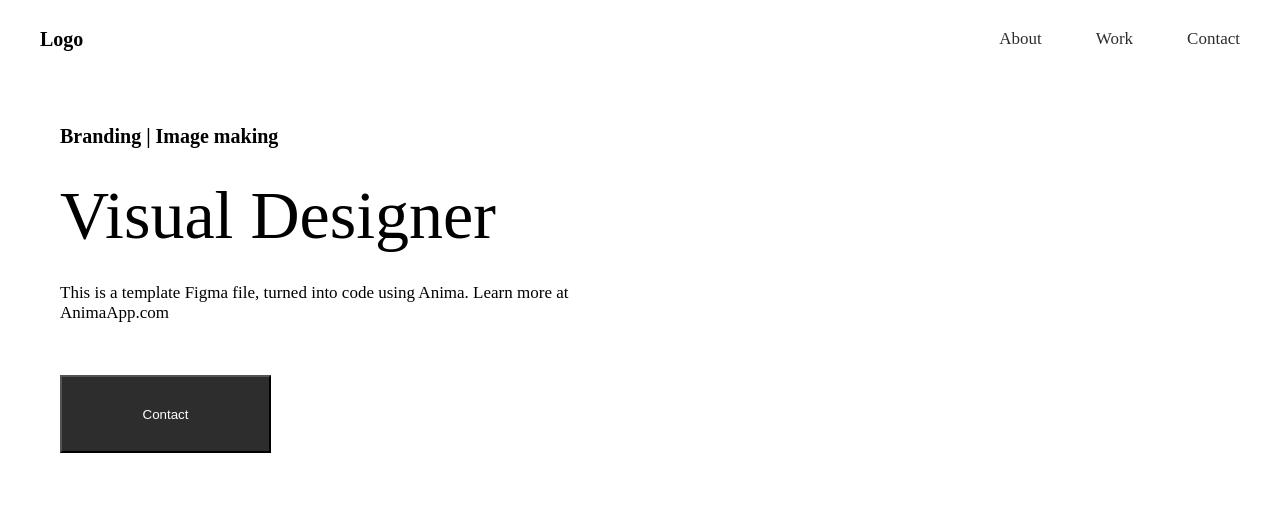
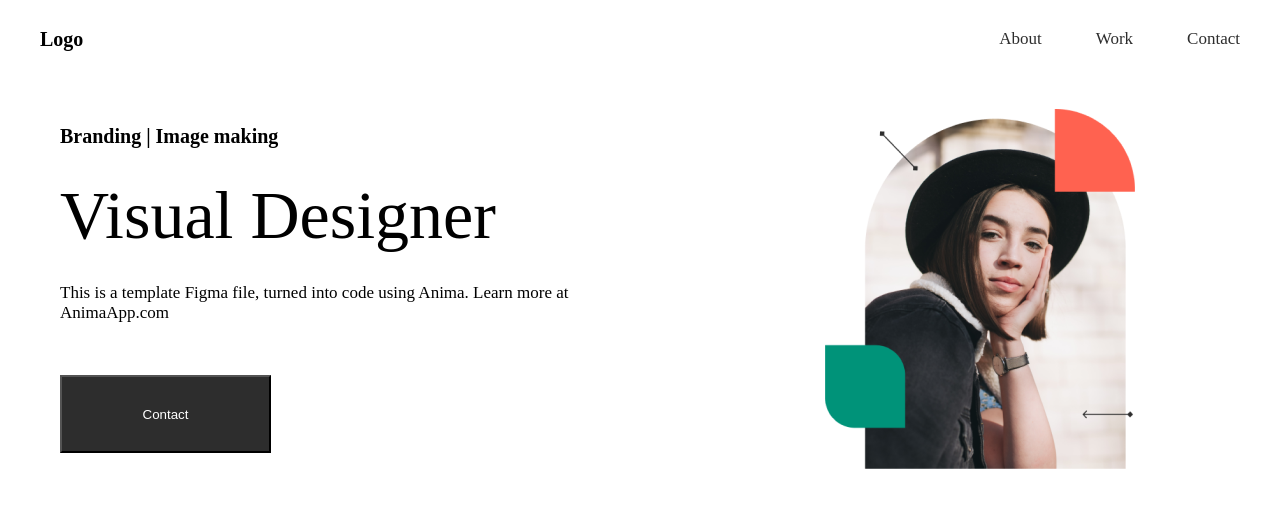
Before and after one commit to JunaidHasanShourov1/Visual_Designer, a plain HTML site: page index.html in a window 1280 px wide. Shown: the top 520 px of the page. Drawn offline with Linux system fonts and the light colour scheme; the site is published under a folder, as on GitHub Pages, so addresses that start at the root find nothing.

Commit message:
Update style.css

```diff
--- a/style.css
+++ b/style.css
@@ -94,7 +94,7 @@ body {
   #header-img-1 {
     width: 480px;
     height: 360px;
-    background-image: url(/img/headerimg1.png);
+    background-image: url(./img/headerimg1.png);
   }
 }
 
```
